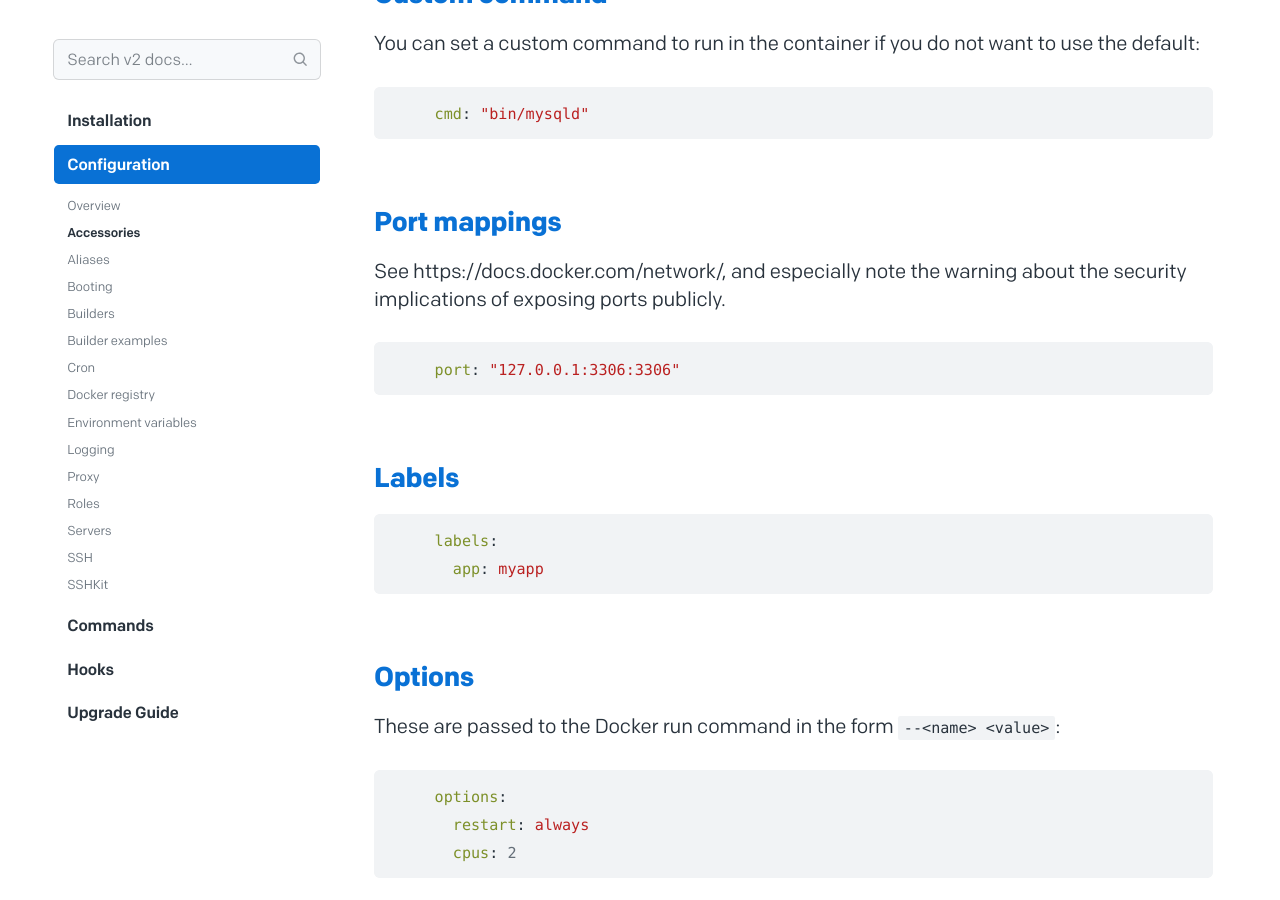
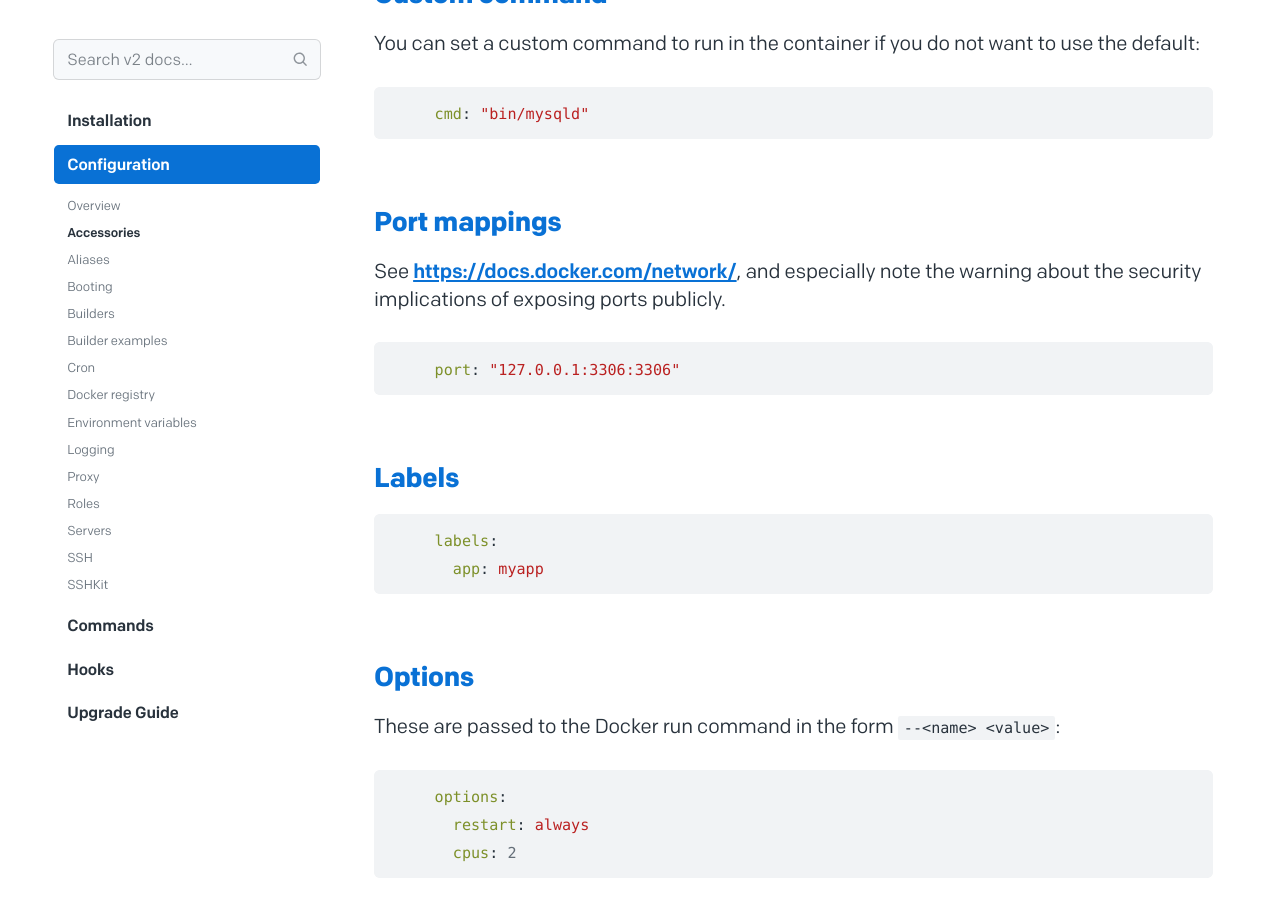
Before and after one commit to basecamp/kamal-site, a Jekyll site: the page built from docs/configuration/accessories.md, in a window 1280 px wide and 900 px high, scrolled down 1700 px. Built offline with Jekyll 4.4.1, drawn with Linux system fonts in a browser that asks for light colours; part of the change alters nothing that is shown.

````diff
--- a/docs/configuration/accessories.md
+++ b/docs/configuration/accessories.md
@@ -64,7 +64,7 @@ You can set a custom command to run in the container if you do not want to use t
 
 ## [Port mappings](#port-mappings)
 
-See https://docs.docker.com/network/, and especially note the warning about the security
+See [https://docs.docker.com/network/](https://docs.docker.com/network/), and especially note the warning about the security
 implications of exposing ports publicly.
 
 ```yaml
````
